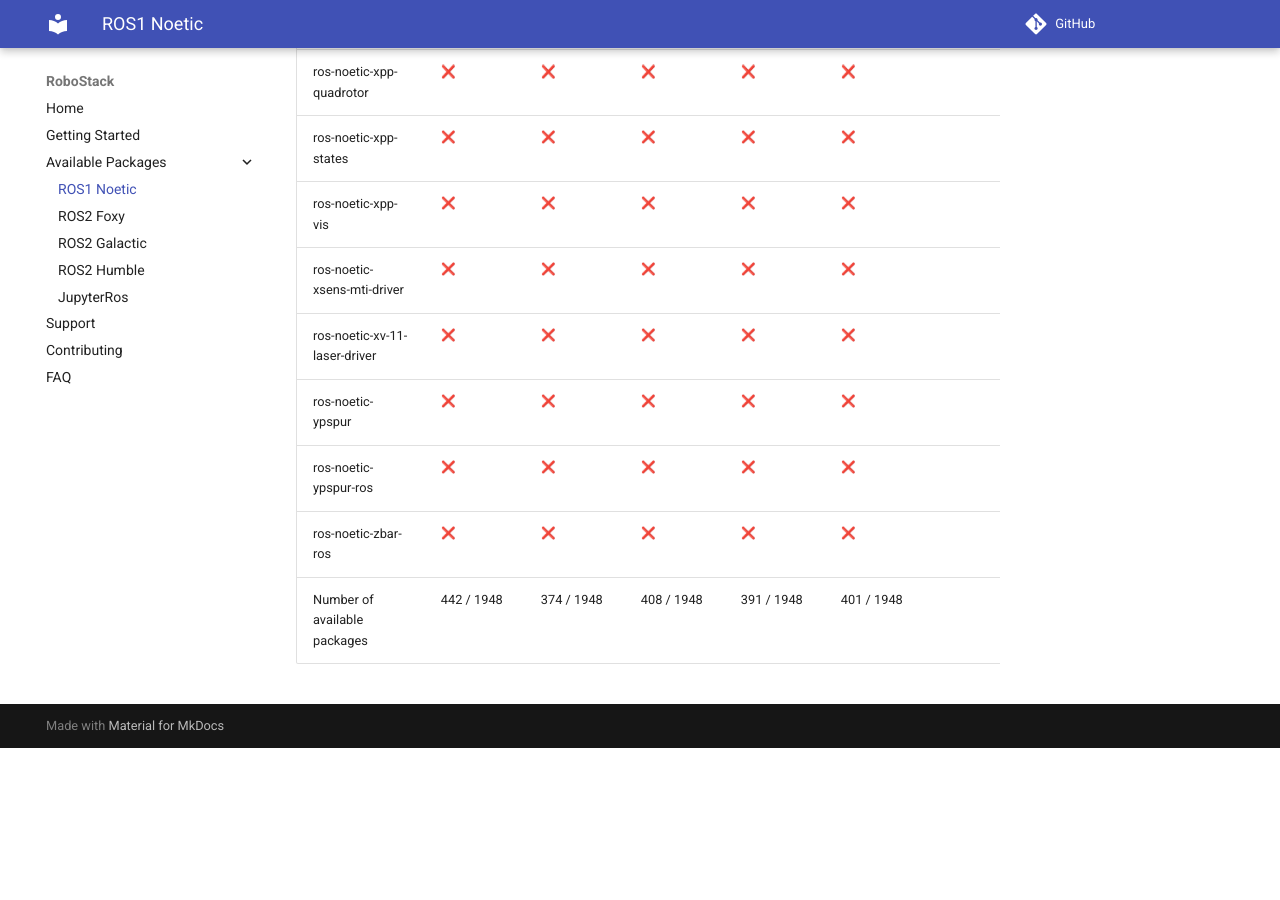
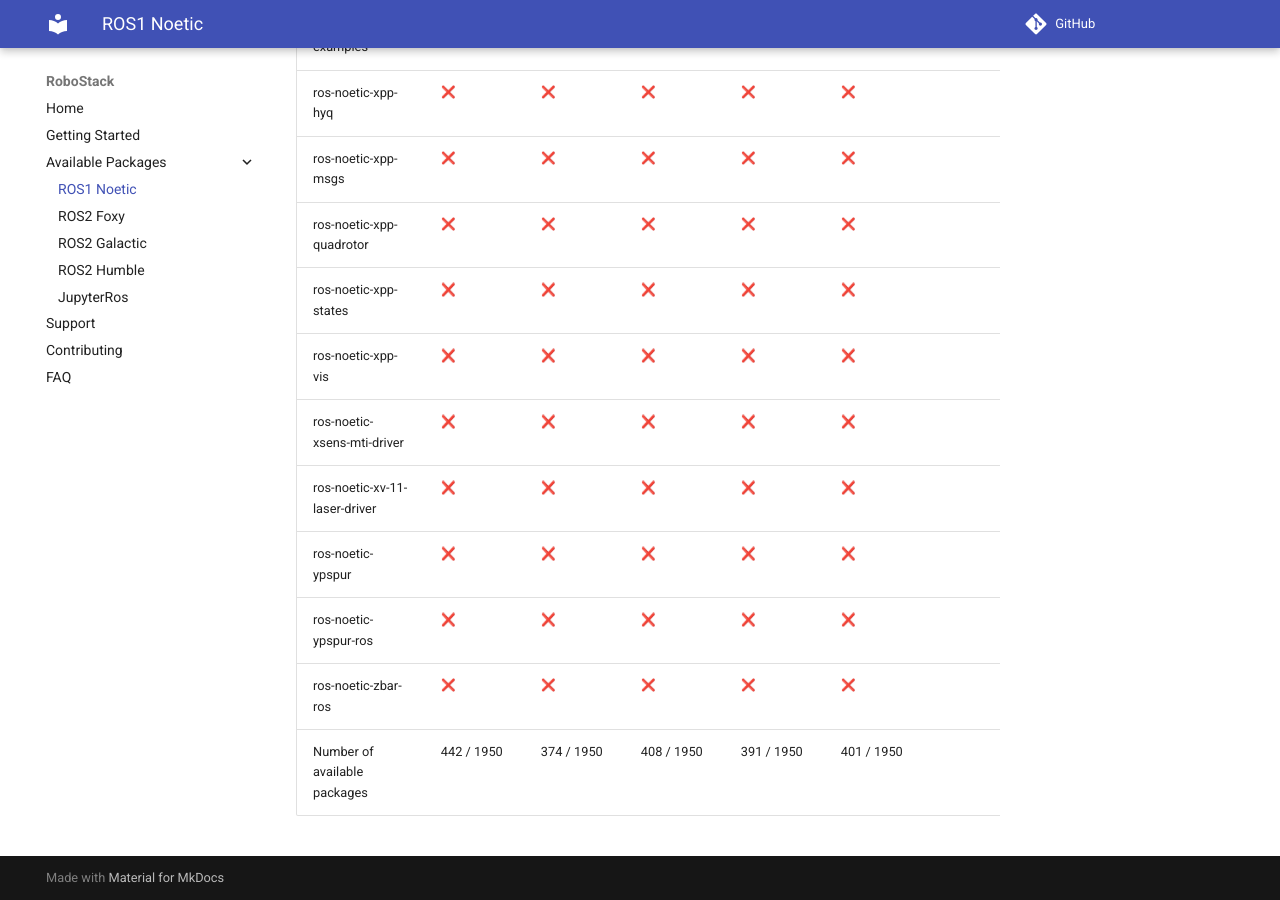
Before and after one commit to RoboStack/robostack.github.io, an MkDocs documentation site: the page built from docs/noetic.md, in a window 1280 px wide and 900 px high, scrolled down 140027 px. Built offline with MkDocs 1.6.1 and Material for MkDocs 9.7.7, drawn with Linux system fonts in a browser that asks for light colours; emoji names are drawn with the system emoji font; comment, search, counter and statistics services are not loaded; before the commit the page ends 140775 px from its top, so only the background shows below that; some of the changed text lies outside the part shown.

Commit message:
Update tables

```diff
--- a/docs/noetic.md
+++ b/docs/noetic.md
@@ -1948,4 +1950,4 @@
 | ros-noetic-ypspur | :x: { data-sort='0' } | :x: { data-sort='0' } | :x: { data-sort='0' } | :x: { data-sort='0' } | :x: { data-sort='0' } |   |
 | ros-noetic-ypspur-ros | :x: { data-sort='0' } | :x: { data-sort='0' } | :x: { data-sort='0' } | :x: { data-sort='0' } | :x: { data-sort='0' } |   |
 | ros-noetic-zbar-ros | :x: { data-sort='0' } | :x: { data-sort='0' } | :x: { data-sort='0' } | :x: { data-sort='0' } | :x: { data-sort='0' } |   |
-| Number of available packages |  442 / 1948 | 374 / 1948 | 408 / 1948 | 391 / 1948 | 401 / 1948 |
+| Number of available packages |  442 / 1950 | 374 / 1950 | 408 / 1950 | 391 / 1950 | 401 / 1950 |
```
Also changed, not shown: other parts of docs/noetic.md (+2 -0 lines).
